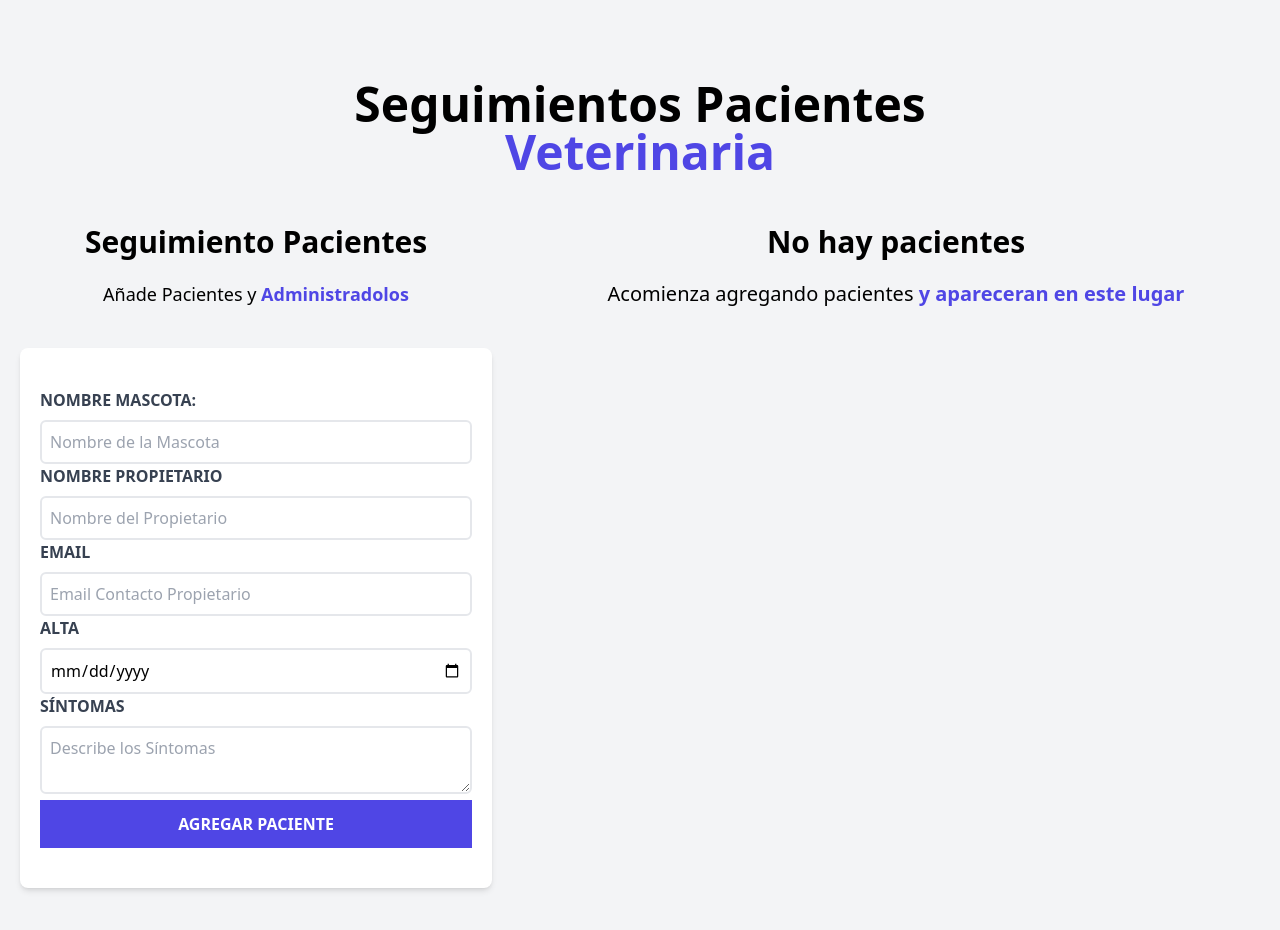
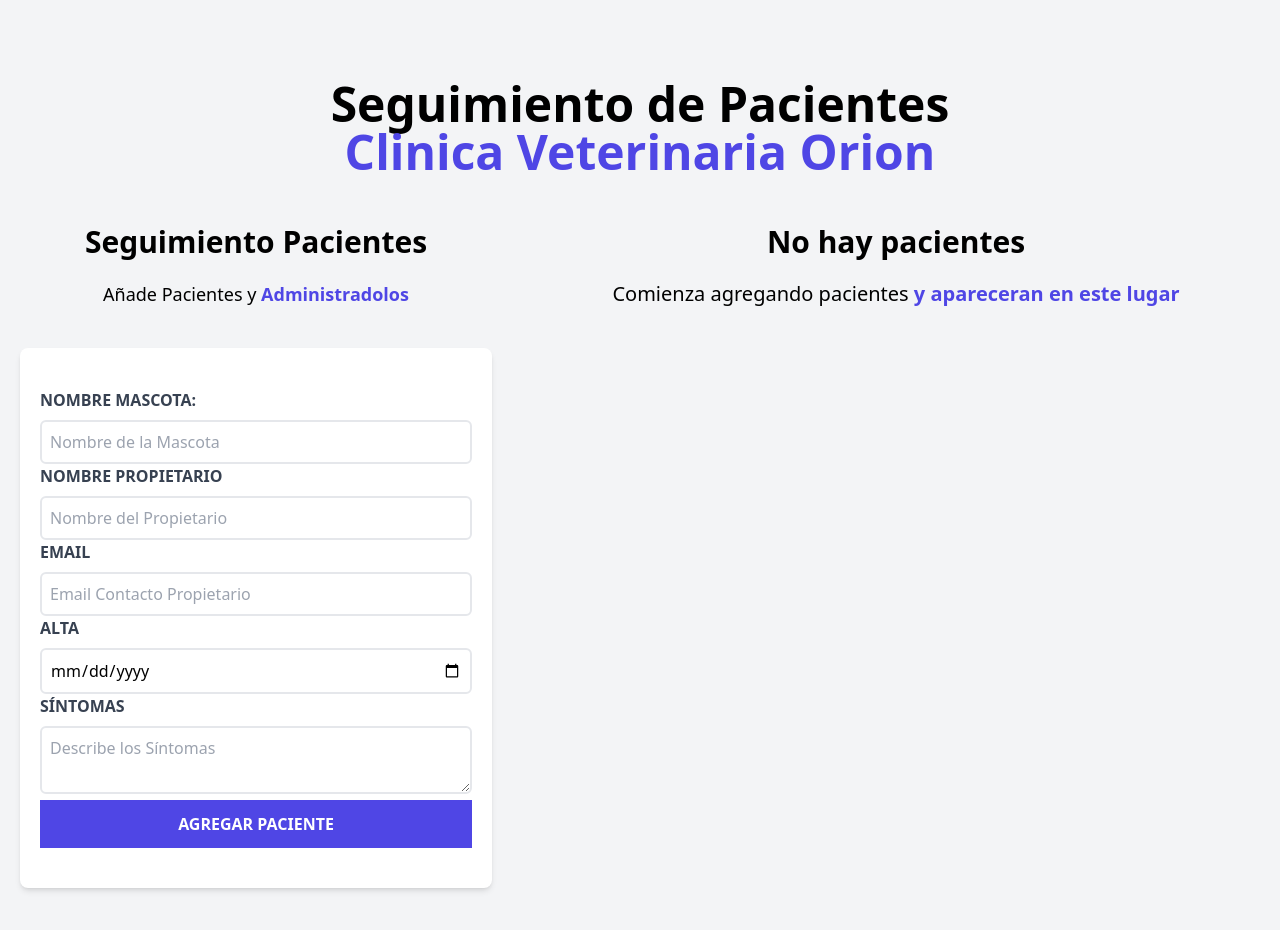
Before and after one commit to anngelicafernanda/citas-react, a React (Vite) app: page / in a window 1280 px wide. Shown: the top 930 px of the page. Built offline with nearby package versions, Linux system fonts and the light colour scheme.

Commit message:
Ajuste de textos

```diff
--- a/src/ListadoPacientes.jsx
+++ b/src/ListadoPacientes.jsx
@@ -32,7 +32,7 @@ const ListadoPacientes = ({ pacientes, setPaciente, eliminarPaciente }) => {
         <>
           <h2 className="font-black text-3xl text-center">No hay pacientes</h2>
           <p className="text-xl mt-5 mb-10 text-center">
-           Acomienza agregando pacientes {" "}
+           Comienza agregando pacientes {" "}
             <span className="text-indigo-600 font-bold">
               y apareceran en este lugar
             </span>
--- a/src/components/Header.jsx
+++ b/src/components/Header.jsx
@@ -2,7 +2,7 @@ function Header() {
 
     return (
       <div>
-        <h1 className="font-black text-5xl text-center w-2/3 mx-auto ">Seguimientos Pacientes {" "}<span className="text-indigo-600">Veterinaria</span></h1>
+        <h1 className="font-black text-5xl text-center w-2/3 mx-auto ">Seguimiento de Pacientes {" "} <br></br><span className="text-indigo-600">Clinica Veterinaria Orion</span></h1>
 
         </div>
         )
```
